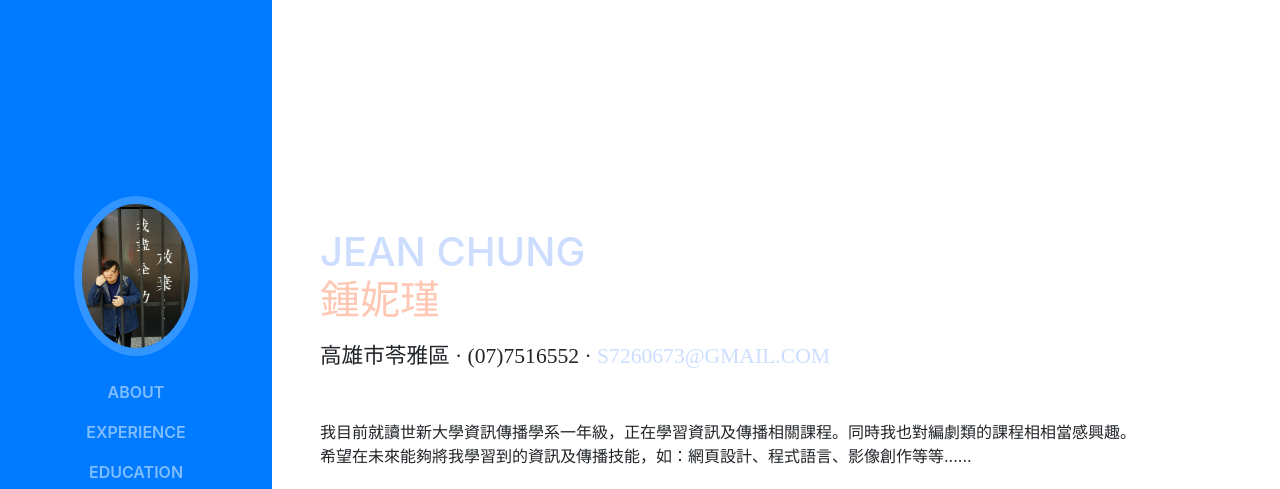
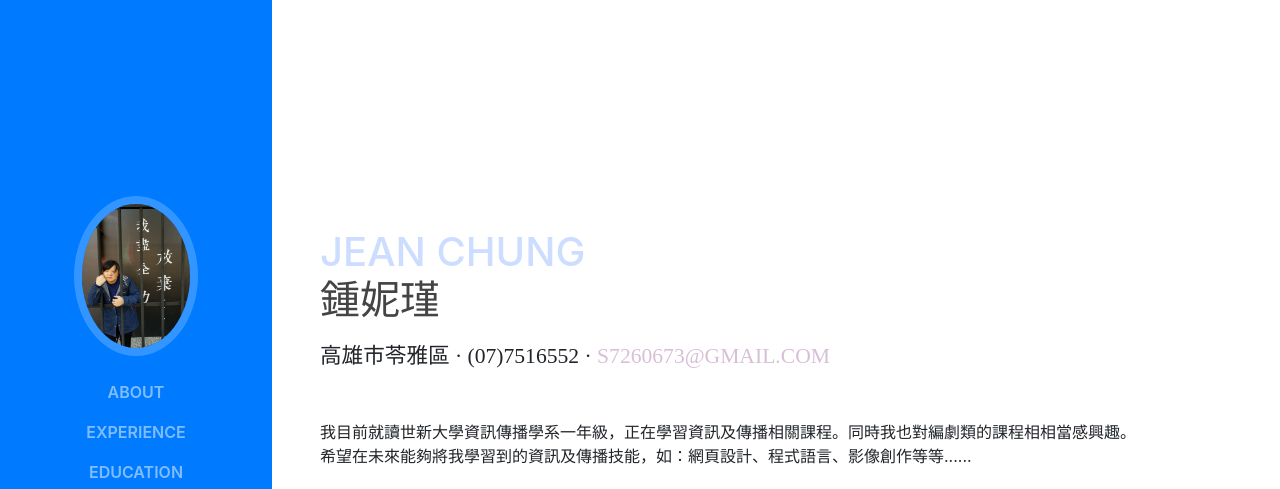
Before and after one commit to Jean0727/Jean0727.github.io, a website with bundled scripts: page index.html in a window 1280 px wide. Shown: the top 489 px of the page. Built offline with nearby package versions, Linux system fonts and the light colour scheme; a web font is replaced by a local one.

Commit message:
Add files via upload

```diff
--- a/index.html
+++ b/index.html
@@ -68,10 +68,10 @@
       <section class="resume-section p-3 p-lg-5 d-flex d-column" id="about">
         <div class="my-auto">
           <h1 class="mb-0" style="color:#CCDDFF" >JEAN CHUNG <br>
-            <span style="color:#FFC8B4">鍾妮瑾</span>
+            <span style="color:#444444">鍾妮瑾</span>
           </h1>
           <div class="subheading mb-5">高雄市苓雅區 · (07)7516552 ·
-            <a href="mailto:s7260673@gmail.com"  style="color:#CCDDFF">s7260673@gmail.com</a>
+            <a href="mailto:s7260673@gmail.com"  style="color:#D8BFD8">s7260673@gmail.com</a>
           </div>
           <p class="mb-5">我目前就讀世新大學資訊傳播學系一年級，正在學習資訊及傳播相關課程。同時我也對編劇類的課程相相當感興趣。<br>希望在未來能夠將我學習到的資訊及傳播技能，如：網頁設計、程式語言、影像創作等等......</p>
           <ul class="list-inline list-social-icons mb-0">
```
